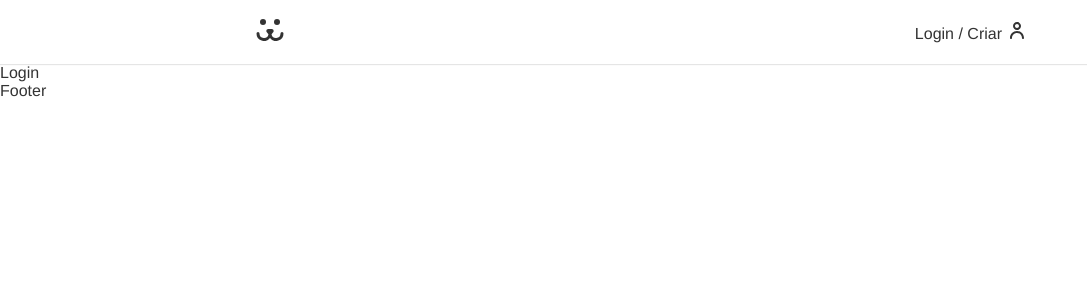
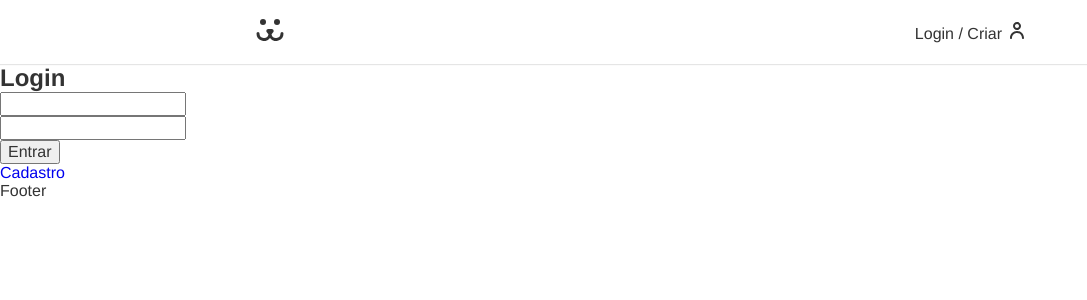
Before and after one commit to danielgiovane/animaletes, a React (Create React App) app: page /login in a window 1280 px wide. Shown: the top 300 px of the page, without its empty margins (0-1087 px from the left). Built offline with nearby package versions, Linux system fonts and the light colour scheme.

Commit message:
Começando a implementar pagina login

```diff
--- a/src/App.js
+++ b/src/App.js
@@ -13,7 +13,7 @@
         <Header />
         <Routes>
           <Route path='/' element={<Home />} />
-          <Route path='/login' element={<Login />} />
+          <Route path='/login/*' element={<Login />} />
         </Routes>
         <Footer />
       </BrowserRouter>
--- a/src/Components/Login/Login.js
+++ b/src/Components/Login/Login.js
@@ -1,9 +1,19 @@
 import React from 'react'
+import { Route, Routes } from 'react-router-dom'
+import LoginForm from './LoginForm';
+import LoginCreate from './LoginCreate';
+import LoginPasswordLost from './LoginPasswordLost';
+import LoginPasswordReset from './LoginPasswordReset';
 
 const Login = () => {
   return (
     <div>
-      Login
+      <Routes>
+        <Route path='/' element={<LoginForm />} />
+        <Route path='criar' element={<LoginCreate />} />
+        <Route path='perdeu' element={<LoginPasswordLost />} />
+        <Route path='resetar' element={<LoginPasswordReset />} />
+      </Routes>
     </div>
   )
 }
--- /dev/null
+++ b/src/Components/Login/LoginCreate.js
@@ -0,0 +1,11 @@
+import React from 'react'
+
+const LoginCreate = () => {
+  return (
+    <div>
+      Criar
+    </div>
+  )
+}
+
+export default LoginCreate
--- /dev/null
+++ b/src/Components/Login/LoginForm.js
@@ -0,0 +1,38 @@
+import React from 'react'
+import { Link } from 'react-router-dom'
+
+const LoginForm = () => {
+  const [username, setUsername] = React.useState('');
+  const [password, setPassword] = React.useState('');
+
+  const handleSubmit = (e) => {
+    e.preventDefault();
+    fetch('https://dogsapi.origamid.dev/json/jwt-auth/v1/token', {
+      method: 'POST',
+      headers: {
+        'Content-Type': 'application/json'
+      },
+      body: JSON.stringify({ username, password }),
+    }).then(res => {
+      console.log(res);
+      return res.json();
+    }).then(resJson => {
+      console.log(resJson);
+      return resJson;
+    })
+  }
+
+  return (
+    <section>
+      <h1>Login</h1>
+      <form onSubmit={handleSubmit}>
+        <input type="text" value={username} onChange={({ target }) => setUsername(target.value)} />
+        <input type="text" value={password} onChange={({ target }) => setPassword(target.value)} />
+        <button>Entrar</button>
+      </form>
+      <Link to="/login/criar">Cadastro</Link>
+    </section>
+  )
+}
+
+export default LoginForm
--- /dev/null
+++ b/src/Components/Login/LoginPasswordLost.js
@@ -0,0 +1,11 @@
+import React from 'react'
+
+const LoginPasswordLost = () => {
+  return (
+    <div>
+      Perdeu
+    </div>
+  )
+}
+
+export default LoginPasswordLost
--- /dev/null
+++ b/src/Components/Login/LoginPasswordReset.js
@@ -0,0 +1,11 @@
+import React from 'react'
+
+const LoginPasswordReset = () => {
+  return (
+    <div>
+      Resetar
+    </div>
+  )
+}
+
+export default LoginPasswordReset
```
